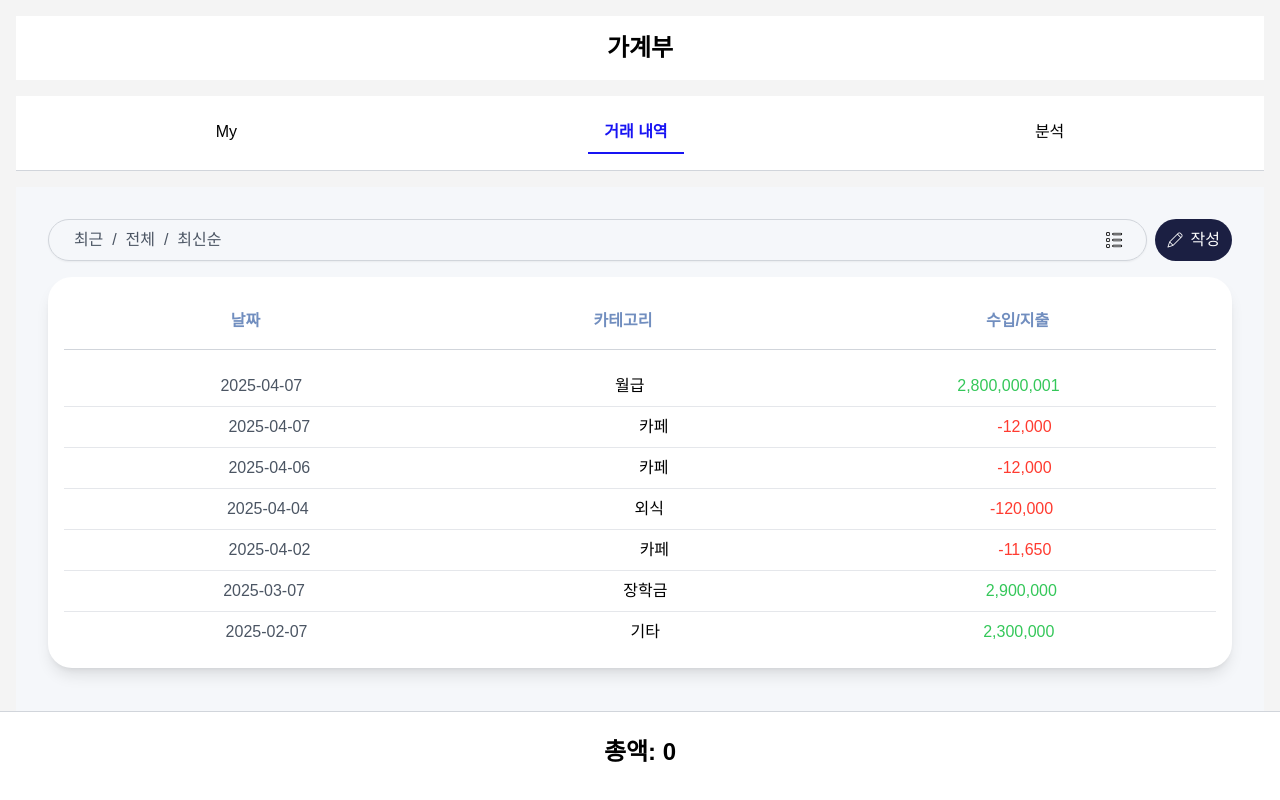
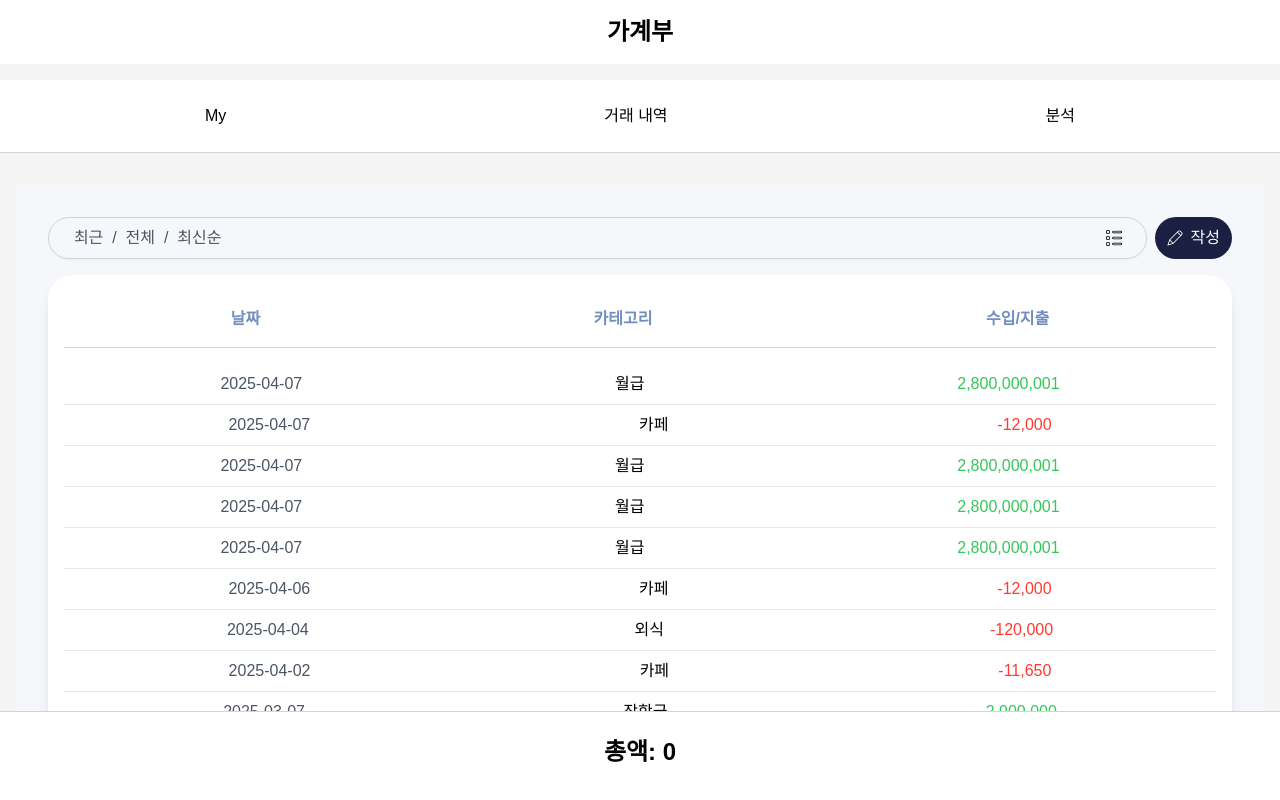
Before and after one commit to CHOI-074/TeamProject, a Vue app: page / in a window 1280 px wide. Shown: the top 800 px of the page. Built offline with nearby package versions, Linux system fonts and the light colour scheme; data requests are answered from the project's data file.

Commit message:
메인 헤더 네비게이션 추가

```diff
--- a/db.json
+++ b/db.json
@@ -15,9 +15,9 @@
   ],
   "expense": [
     {
-        "id": 1,
+      "id": 145,
       "userId": "id123",
-        "date":"2025-04-07",
+      "date": "2025-04-07",
       "categoryId": 1,
       "amount": 12000,
       "memo": "마라탕"
@@ -39,7 +39,7 @@
       "memo": "마라탕"
     },
     {
-        "id": 4,
+      "id": 433,
       "userId": "id123",
       "date": "2025-04-02",
       "categoryId": 1,
@@ -49,7 +49,28 @@
   ],
   "income": [
     {
-        "id": 1,
+      "id": 1213,
+      "userId": "id123",
+      "date": "2025-04-07",
+      "categoryId": 6,
+      "amount": 2800000001
+    },
+    {
+      "id": 111,
+      "userId": "id123",
+      "date": "2025-04-07",
+      "categoryId": 6,
+      "amount": 2800000001
+    },
+    {
+      "id": 8,
+      "userId": "id123",
+      "date": "2025-04-07",
+      "categoryId": 6,
+      "amount": 2800000001
+    },
+    {
+      "id": 3,
       "userId": "id123",
       "date": "2025-04-07",
       "categoryId": 6,
--- a/src/App.vue
+++ b/src/App.vue
@@ -1,19 +1,24 @@
 <template>
   <div id="app">
-    <TransactionHistory />
-
+    <Header />
+    <Navigation />
+    <router-view />
   </div>
 </template>
 
 <script>
 import FilteredTransaction from './components/FilteredTransaction.vue';
 import TransactionHistory from './views/TransactionHistory.vue';
+import Header from './components/Header.vue';
+import Navigation from './components/Navigation.vue';
 
 export default {
   name: 'App',
   components: {
     TransactionHistory,
-    FilteredTransaction
+    FilteredTransaction,
+    Header,
+    Navigation,
   },
 };
 </script>
--- a/src/components/FilteredTransaction.vue
+++ b/src/components/FilteredTransaction.vue
@@ -1,13 +1,11 @@
 <template>
   <div>
-    <!-- 조건에 맞는 데이터 없을 때 -->
     <div v-if="filtered.length === 0" class="text-gray-500">조건에 맞는 거래 내역이 없습니다.</div>
 
-    <!-- 조건에 맞는 거래 내역 출력 -->
     <ul v-else>
       <li
         v-for="item in filtered"
-        :key="item.id"
+        :key="item.id + item.date"
         class="flex justify-around py-2 border-b border-gray-200 last:border-0"
       >
         <span class="text-gray-600">{{ item.date }}</span>
@@ -17,7 +15,8 @@
             'text-[#34C759]': Number(item.amount) > 0,
             'text-[#FF3B30]': Number(item.amount) < 0,
           }"
-          >{{ item.amount.toLocaleString() }}
+        >
+          {{ item.amount.toLocaleString() }}
         </span>
       </li>
     </ul>
@@ -25,38 +24,38 @@
 </template>
 
 <script>
+import axios from 'axios';
+
 export default {
   name: 'FilteredTransaction',
   data() {
     return {
-      income: [], // 수입 데이터
-      expense: [], // 지출 데이터
-      categories: [], // 카테고리 정보
+      income: [],
+      expense: [],
+      categories: [],
       filter: {
-        // 필터 조건 (로컬스토리지 기반)
         type: [],
         startDate: '',
         endDate: '',
         minAmount: '',
         maxAmount: '',
-        order: '',
+        order: 'latest', // 기본값 설정
       },
-      currentUserId: 'id123', // 현재 로그인한 사용자 ID
-      lastFilterData: '', // 마지막으로 불러온 필터 상태 (변경 감지용)
-      filterCheckTimer: null, // 필터 감시 타이머 핸들
+      currentUserId: 'id123',
+      lastFilterData: '',
+      filterCheckTimer: null,
     };
   },
   computed: {
-    // 조건에 맞게 필터링된 거래 내역 반환
     filtered() {
       const all = [
         ...this.income.map((item) => ({
           ...item,
-          amount: Number(item.amount), // 수입은 + 그대로
+          amount: Number(item.amount),
         })),
         ...this.expense.map((item) => ({
           ...item,
-          amount: -Math.abs(Number(item.amount)), // 지출은 - 붙여서 저장
+          amount: -Math.abs(Number(item.amount)),
         })),
       ].map((item) => {
         const category = this.categories.find((c) => Number(c.id) === Number(item.categoryId));
@@ -74,16 +73,21 @@ export default {
         this.filter.minAmount ||
         this.filter.maxAmount;
 
-      //  조건 없으면 전체 출력
-      if (!hasCondition) {
-        return all.sort((a, b) =>
-          this.filter.order === 'oldest' ? a.date.localeCompare(b.date) : b.date.localeCompare(a.date)
-        );
+      const sorted = (list) =>
+        list.sort((a, b) => {
+          const dateA = new Date(a.date);
+          const dateB = new Date(b.date);
+
+          if (dateA.getTime() === dateB.getTime()) {
+            // 날짜 같을 때 보조 정렬: id 기준
+            return b.id - a.id;
           }
 
-      //  조건 있을 때만 필터링
-      return all
-        .filter((item) => {
+          return this.filter.order === 'oldest' ? dateA - dateB : dateB - dateA;
+        });
+
+      const result = hasCondition
+        ? all.filter((item) => {
             const amount = Number(item.amount);
             const matchesUser = item.userId === this.currentUserId;
             const matchesType = this.filter.type.length === 0 || this.filter.type.includes(item.categoryName);
@@ -96,21 +100,31 @@ export default {
 
             return matchesUser && matchesType && matchesMin && matchesMax && matchesDate;
           })
-        .sort((a, b) => {
-          return this.filter.order === 'oldest' ? a.date.localeCompare(b.date) : b.date.localeCompare(a.date);
-        });
+        : all;
+
+      console.log('정렬 기준:', this.filter.order);
+      console.log(
+        '정렬 전:',
+        result.map((i) => i.date)
+      );
+      const sortedResult = sorted(result);
+      console.log(
+        '정렬 후:',
+        sortedResult.map((i) => i.date)
+      );
+
+      return sortedResult;
     },
   },
   mounted() {
-    this.loadFilter(); // 로컬스토리지에서 필터 불러오기
-    this.loadData(); // 수입/지출/카테고리 데이터 불러오기
-    this.startWatchingFilterChange(); // 필터 변경 감지 시작
+    this.loadFilter();
+    this.loadData();
+    this.startWatchingFilterChange();
   },
   beforeUnmount() {
-    clearInterval(this.filterCheckTimer); // 컴포넌트 제거 시 타이머 제거
+    clearInterval(this.filterCheckTimer);
   },
   methods: {
-    // 로컬스토리지에서 최신 필터 불러오기
     loadFilter() {
       const saved = localStorage.getItem('filterData');
       if (saved) {
@@ -120,27 +134,24 @@ export default {
           ...this.filter,
           ...parsed,
           type: Array.isArray(parsed.type) ? parsed.type : [],
+          order: parsed.order || 'latest',
         };
       }
     },
-
-    // json-server에서 데이터 3종 가져오기
     async loadData() {
       try {
         const [incomeRes, expenseRes, categoryRes] = await Promise.all([
-          fetch('http://localhost:3000/income'),
-          fetch('http://localhost:3000/expense'),
-          fetch('http://localhost:3000/category'),
+          axios.get('http://localhost:3000/income'),
+          axios.get('http://localhost:3000/expense'),
+          axios.get('http://localhost:3000/category'),
         ]);
-        this.income = await incomeRes.json();
-        this.expense = await expenseRes.json();
-        this.categories = await categoryRes.json();
+        this.income = incomeRes.data;
+        this.expense = expenseRes.data;
+        this.categories = categoryRes.data;
       } catch (e) {
-        console.error('데이터 불러오기 실패:', e);
+        console.error('axios로 데이터 불러오기 실패:', e);
       }
     },
-
-    // 로컬스토리지 변경 감지해서 필터 자동 업데이트
     startWatchingFilterChange() {
       this.filterCheckTimer = setInterval(() => {
         const current = localStorage.getItem('filterData');
--- /dev/null
+++ b/src/components/Header.vue
@@ -0,0 +1,14 @@
+<template>
+  <header class="bg-white p-4 mb-4 text-center">
+    <!-- router-link를 사용하여 가계부 클릭 시 /transaction-history 페이지로 이동 -->
+    <router-link to="/transaction-history" class="block">
+      <h1 class="text-2xl font-bold">가계부</h1>
+    </router-link>
+  </header>
+</template>
+
+<script>
+export default {
+  name: 'Header',
+};
+</script>
--- /dev/null
+++ b/src/components/Navigation.vue
@@ -0,0 +1,44 @@
+<template>
+  <nav class="bg-white p-4 mb-4 border-b border-gray-300 sticky top-0 z-50">
+    <ul class="flex justify-around">
+      <!-- My 탭 -->
+      <router-link to="/my" custom v-slot="{ navigate, isActive }">
+        <li
+          class="py-2 px-4 cursor-pointer"
+          :class="{ 'border-b-2 border-[#1814F3] font-bold text-[#1814F3]': isActive }"
+          @click="navigate"
+        >
+          My
+        </li>
+      </router-link>
+
+      <!-- 거래 내역 탭 (TransactionHistory.vue로 연결) -->
+      <router-link to="/transaction-history" custom v-slot="{ navigate, isActive }">
+        <li
+          class="py-2 px-4 cursor-pointer"
+          :class="{ 'border-b-2 border-[#1814F3] font-bold text-[#1814F3]': isActive }"
+          @click="navigate"
+        >
+          거래 내역
+        </li>
+      </router-link>
+
+      <!-- 분석 탭 -->
+      <router-link to="/analysis" custom v-slot="{ navigate, isActive }">
+        <li
+          class="py-2 px-4 cursor-pointer"
+          :class="{ 'border-b-2 border-[#1814F3] font-bold text-[#1814F3]': isActive }"
+          @click="navigate"
+        >
+          분석
+        </li>
+      </router-link>
+    </ul>
+  </nav>
+</template>
+
+<script>
+export default {
+  name: 'Navigation',
+};
+</script>
--- a/src/main.js
+++ b/src/main.js
@@ -2,7 +2,7 @@ import { createApp } from 'vue';
 import App from './App.vue';
 import router from './router';
 import { createPinia } from 'pinia';
-import './index.css';  // 이 줄 꼭 필요!
+import './index.css';
 
 const app = createApp(App);
 app.use(createPinia());
--- a/src/router/index.js
+++ b/src/router/index.js
@@ -1,14 +1,20 @@
 import { createRouter, createWebHistory } from 'vue-router';
-
-
+import TransactionHistory from '@/views/TransactionHistory.vue';
 const routes = [
-
-
+  {
+    path: '/transaction-history',
+    name: 'TransactionHistory',
+    component: TransactionHistory,
+  },
+  {
+    path: '/', //메인화면(+가계부)에 필터 포함, TransactionHistory가 나오도록 변경했습니다.
+    component: TransactionHistory,
+  },
 ];
 
 const router = createRouter({
   history: createWebHistory(),
-  routes
+  routes,
 });
 
 export default router;
--- a/src/views/TransactionHistory.vue
+++ b/src/views/TransactionHistory.vue
@@ -1,19 +1,5 @@
 <template>
   <div class="container mx-auto p-4 pb-32">
-    <!-- 헤더: 흰색 배경 -->
-    <header class="bg-white p-4 mb-4 text-center">
-      <h1 class="text-2xl font-bold">가계부</h1>
-    </header>
-
-    <!-- 네비게이션: 흰색 배경 -->
-    <nav class="bg-white p-4 mb-4 border-b border-gray-300 sticky top-0 z-50">
-      <ul class="flex justify-around">
-        <li class="py-2 px-4">My</li>
-        <li class="py-2 px-4 border-b-2 border-[#1814F3] font-bold text-[#1814F3]">거래 내역</li>
-        <li class="py-2 px-4">분석</li>
-      </ul>
-    </nav>
-
     <!-- 메인 section: 배경색 #F5F7FA, 상하 패딩 늘림 -->
     <section class="w-full min-h-screen bg-[#F5F7FA] p-8">
       <!-- 날짜 필터링 및 작성 버튼 영역 -->
@@ -67,12 +53,14 @@
 <script>
 import Filter from '@/components/Filter.vue';
 import FilteredTransaction from '@/components/FilteredTransaction.vue';
+import Navigation from '@/components/Navigation.vue';
+import Header from '@/components/Header.vue';
 
 export default {
   name: 'TransactionHistory',
   components: {
     Filter,
-    FilteredTransaction
+    FilteredTransaction,
   },
   data() {
     return {
--- a/tailwind.config.js
+++ b/tailwind.config.js
@@ -1,11 +1,7 @@
-/** @type {import('tailwindcss').Config} */
-export default {
-  content: [
-    "./index.html",
-    "./src/**/*.{vue,js,ts,jsx,tsx}"
-  ],
+module.exports = {
+  content: ['./index.html', './src/**/*.{vue,js,ts,jsx,tsx}'],
   theme: {
     extend: {},
   },
   plugins: [],
-}
+};
```
Lines whose indentation alone changed are shown as unchanged.
